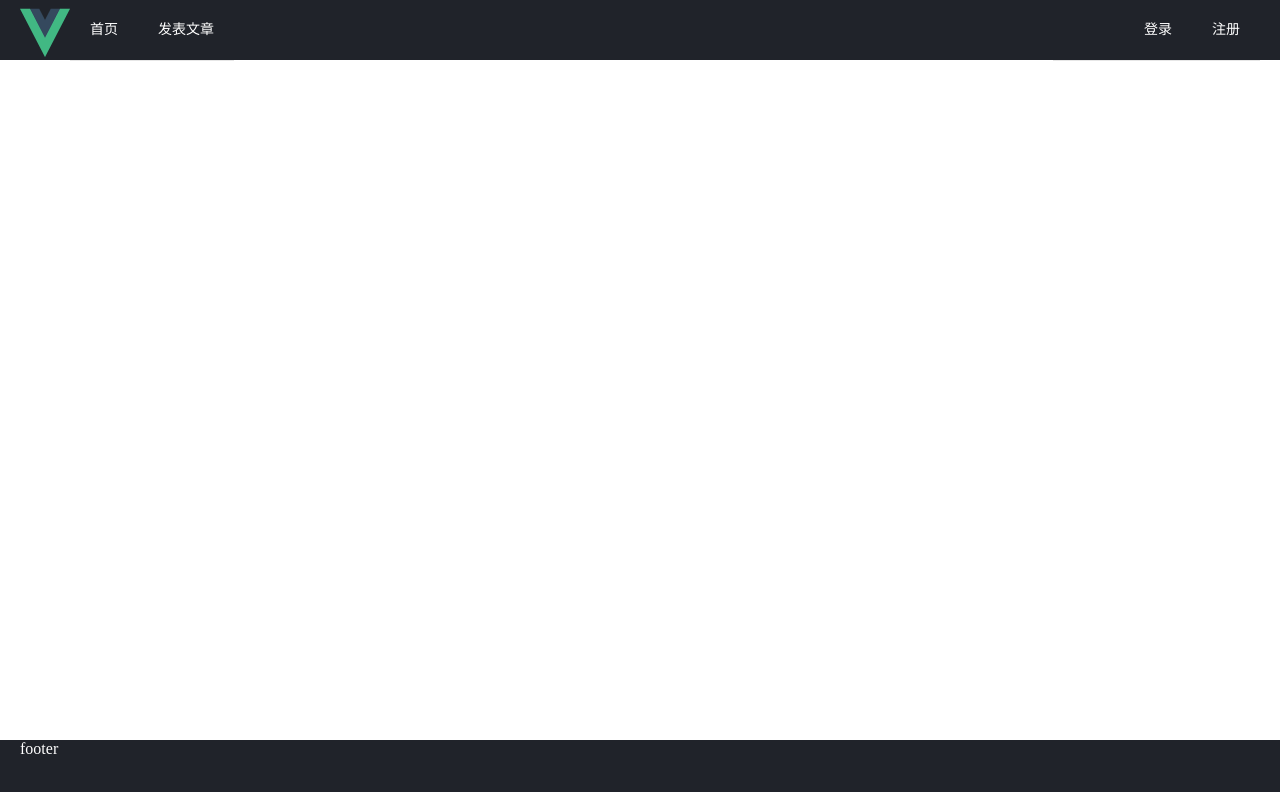
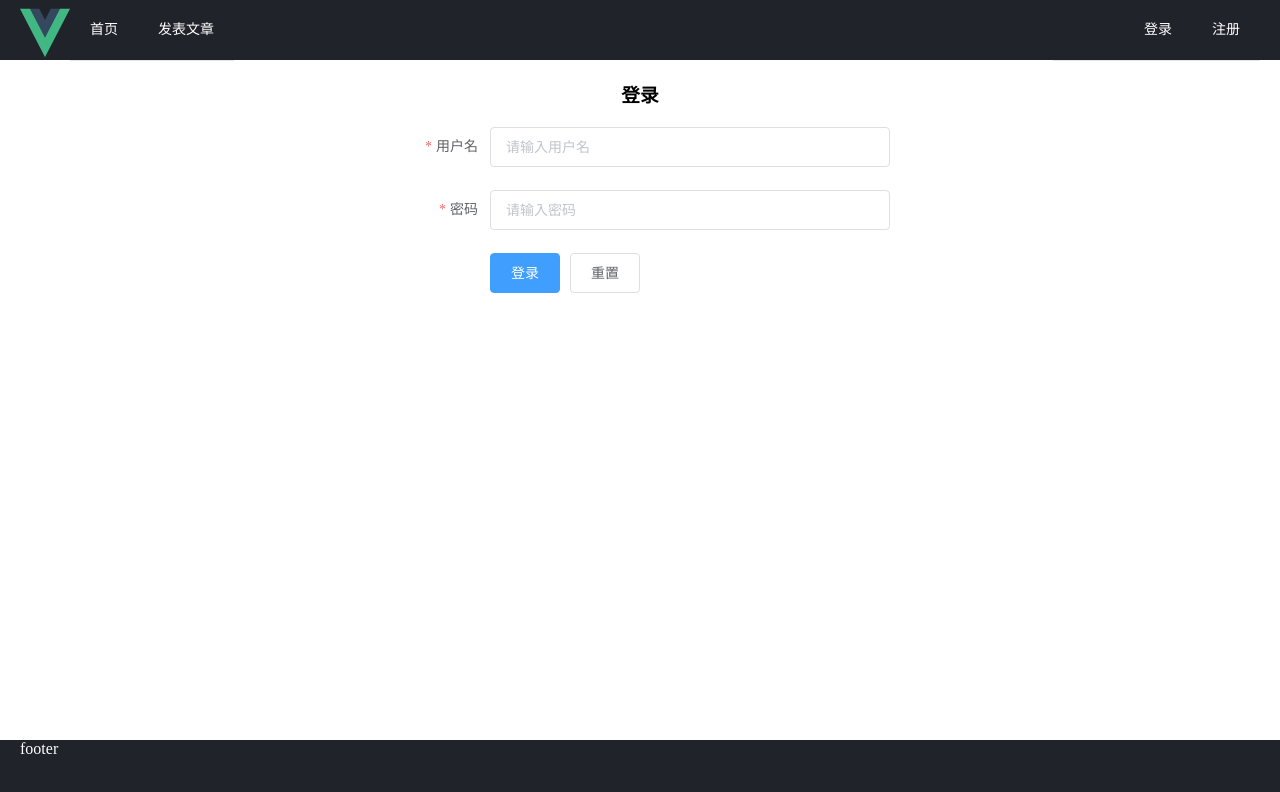
Before and after one commit to HuDaDa0/vue-permission, a Vue app: page /login in a window 1280 px wide. Shown: the top 792 px of the page. Built offline with nearby package versions, Linux system fonts and the light colour scheme.

Commit message:
布局login页面

```diff
--- a/src/views/User/login.vue
+++ b/src/views/User/login.vue
@@ -0,0 +1,78 @@
+<template>
+  <div class="m-login">
+    <h3>登录</h3>
+    <div class="login-input-box">
+      <el-form
+        :model="ruleForm"
+        :rules="rules"
+        ref="ruleForm"
+        label-width="100px"
+      >
+        <el-form-item label="用户名" prop="name">
+          <el-input
+            v-model="ruleForm.name"
+            placeholder="请输入用户名"
+          ></el-input>
+        </el-form-item>
+        <el-form-item label="密码" prop="password">
+          <el-input
+            v-model="ruleForm.password"
+            type="password"
+            placeholder="请输入密码"
+          ></el-input>
+        </el-form-item>
+        <el-form-item>
+          <el-button type="primary" @click="submitForm('ruleForm')">
+            登录
+          </el-button>
+          <el-button @click="resetForm('ruleForm')">重置</el-button>
+        </el-form-item>
+      </el-form>
+    </div>
+  </div>
+</template>
+
+<script>
+export default {
+  name: "Login",
+  data() {
+    return {
+      ruleForm: {
+        name: "",
+        password: ""
+      },
+      rules: {
+        name: [{ required: true, message: "请输入用户名", trigger: "blur" }],
+        password: [{ required: true, message: "请输入密码", trigger: "blur" }]
+      }
+    };
+  },
+  methods: {
+    submitForm(formName) {
+      this.$refs[formName].validate(valid => {
+        if (valid) {
+          alert("submit!");
+        } else {
+          console.log("error submit!!");
+          return false;
+        }
+      });
+    },
+    resetForm(formName) {
+      this.$refs[formName].resetFields();
+    }
+  }
+};
+</script>
+
+<style lang="scss" scoped>
+.m-login {
+  h3 {
+    text-align: center;
+  }
+  .login-input-box {
+    margin: 20px auto;
+    width: 500px;
+  }
+}
+</style>
```
